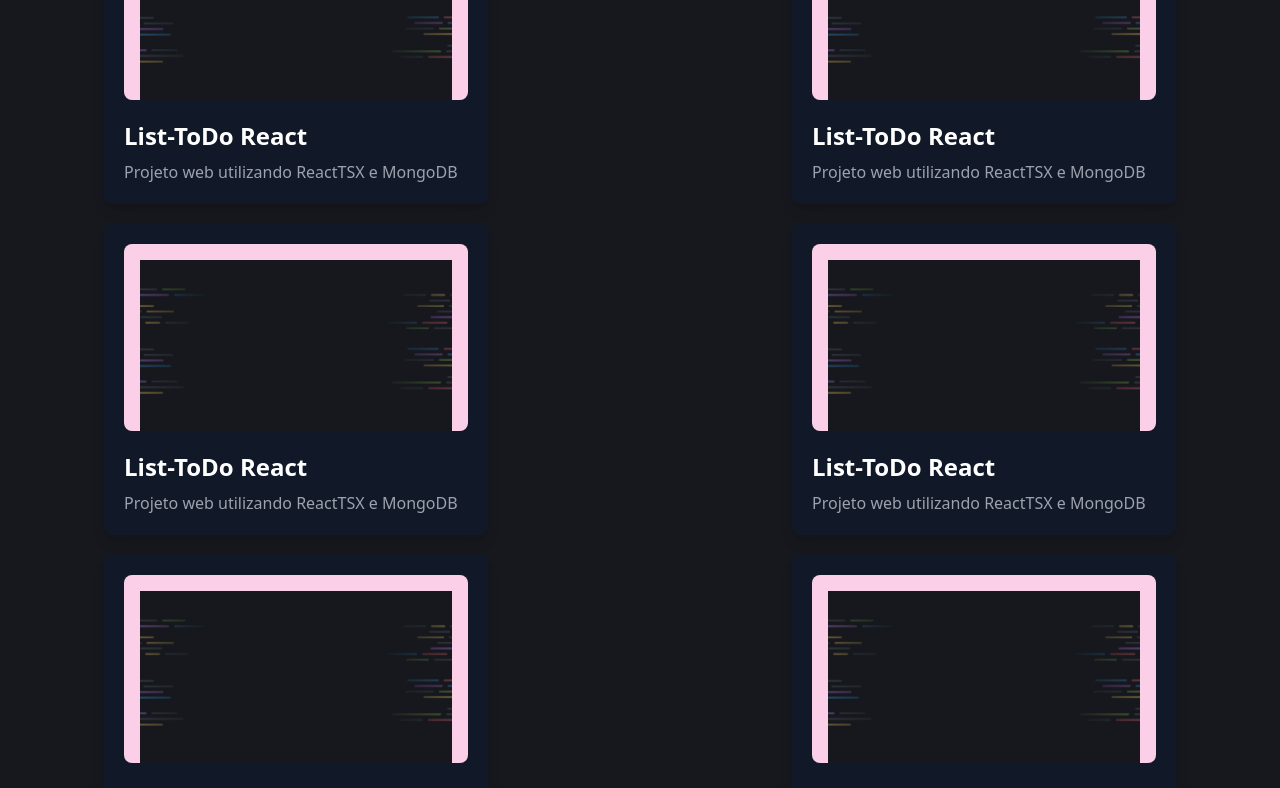
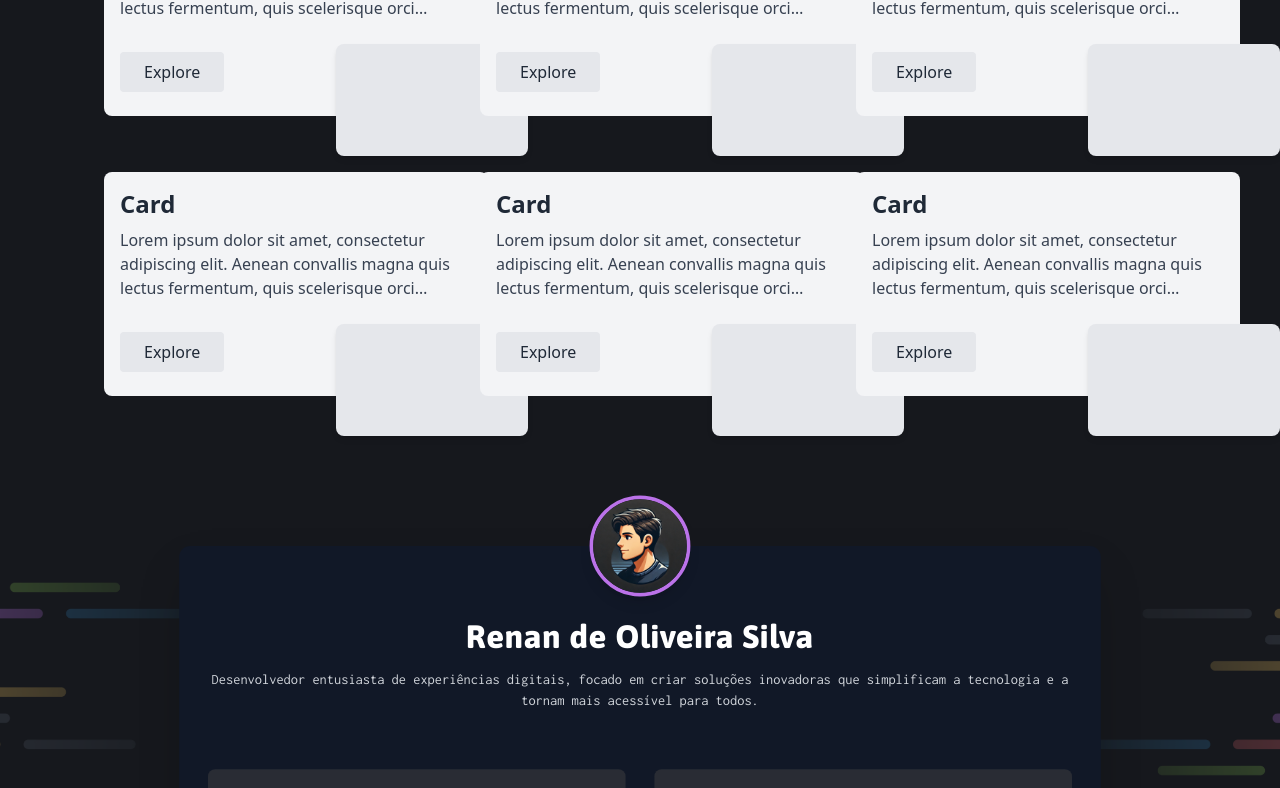
Before and after one commit to RenanOliveiraSilva/portifolio, a React (Vite) app in the folder my-portifolio/: page / in a window 1280 px wide. Shown: the part 1020-1808 px from the top of the page. Built offline with nearby package versions, Linux system fonts and the light colour scheme.

Commit message:
Alterando Cards

```diff
--- a/my-portifolio/src/components/Card.tsx
+++ b/my-portifolio/src/components/Card.tsx
@@ -5,26 +5,32 @@ interface CardProps {
 }
 
 
-export default function Card( {title, description, image}: CardProps ) {
+export default function Card( ) {
     return (
-        <div className="bg-gray-900 text-white p-5 rounded-lg shadow-lg max-w-sm hover:animate-pulse">
-          {/* Card image */}
-          <div className="bg-pink-200 px-4 pt-4 rounded-lg">
-            <img
-              src={image} // Substitua pelo caminho da sua imagem
-              alt="Travelgram mockup"
+        /* From Uiverse.io by Javierrocadev */
+<div
+  className="group flex flex-col justify-start items-start gap-2 w-96 h-56 duration-500 relative rounded-lg p-4 bg-gray-100 hover:-translate-y-2 hover:shadow-xl shadow-gray-300"
+>
+  <div
+    className="absolute duration-700 shadow-md group-hover:-translate-y-4 group-hover:-translate-x-4 -bottom-10 -right-10 w-1/2 h-1/2 rounded-lg bg-gray-200"
 
-            />
-          </div>
+  ></div>
 
-          {/* Card content */}
-            <div className="mt-5">
-                <h2 className="text-2xl font-bold">{title}</h2>
-                <p className="text-gray-400 mt-2">
-                    {description}
-                </p>
-            </div>
+  <div className="">
+    <h2 className="text-2xl font-bold mb-2 text-gray-800">Card</h2>
+    <p className="text-gray-700 line-clamp-3">
+      Lorem ipsum dolor sit amet, consectetur adipiscing elit. Aenean convallis
+      magna quis lectus fermentum, quis scelerisque orci pellentesque. Duis id
+      porta justo. Sed ac enim id justo tincidunt hendrerit id ac lectus.
+      Pellentesque maximus posuere tortor vitae consequat.
+    </p>
+  </div>
+  <button
+    className="hover:bg-gray-300 bg-gray-200 text-gray-800 mt-6 rounded p-2 px-6"
+  >
+    Explore
+  </button>
+</div>
 
-        </div>
     );
 }
--- a/my-portifolio/src/screens/Works.tsx
+++ b/my-portifolio/src/screens/Works.tsx
@@ -1,25 +1,24 @@
-import Card from '../components/Card'
+import Card from '../components/Card';
 
 const Works = () => {
   return (
     <section className='flex flex-col h-fit bg-backgroundColor px-6 py-2 justify-center'>
-        <div className="title flex flex-col items-center justify-center px-5 py-1">
-            <p className='font-inconsolata text-regular md:text-2xl text-customRed font-light'>Meu trabalho</p>
-            <p className='font-inconsolata text-xl md:text-4xl font-bold '>Projetos desenvolvidos por mim</p>
-        </div>
-        <div className="cards px-2 py-1 md:px-20  mt-5 flex flex-row gap-5 flex-wrap justify-between">
-          <Card title='List-ToDo React' description='Projeto web utilizando ReactTSX e MongoDB' image='/Background_Intro.png'/>
-          <Card title='List-ToDo React' description='Projeto web utilizando ReactTSX e MongoDB' image='/Background_Intro.png'/>
-          <Card title='List-ToDo React' description='Projeto web utilizando ReactTSX e MongoDB' image='/Background_Intro.png'/>
-          <Card title='List-ToDo React' description='Projeto web utilizando ReactTSX e MongoDB' image='/Background_Intro.png'/>
-          <Card title='List-ToDo React' description='Projeto web utilizando ReactTSX e MongoDB' image='/Background_Intro.png'/>
-          <Card title='List-ToDo React' description='Projeto web utilizando ReactTSX e MongoDB' image='/Background_Intro.png'/>
+      <div className="title flex flex-col items-center justify-center px-5 py-1">
+        <p className='font-inconsolata text-regular md:text-2xl text-customRed font-light'>Meu trabalho</p>
+        <p className='font-inconsolata text-xl md:text-4xl font-bold'>Projetos desenvolvidos por mim</p>
+      </div>
 
-        </div>
+      <div className="cards px-2 py-1 md:px-20 h-fit mt-5 grid grid-cols-1 md:grid-cols-2 lg:grid-cols-3 gap-14 justify-between">
+        <Card />
+        <Card />
+        <Card />
 
+        <Card />
+        <Card />
+        <Card />
+      </div>
+    </section>
+  );
+};
 
-    </section>
-  )
-}
-
-export default Works
+export default Works;
```
